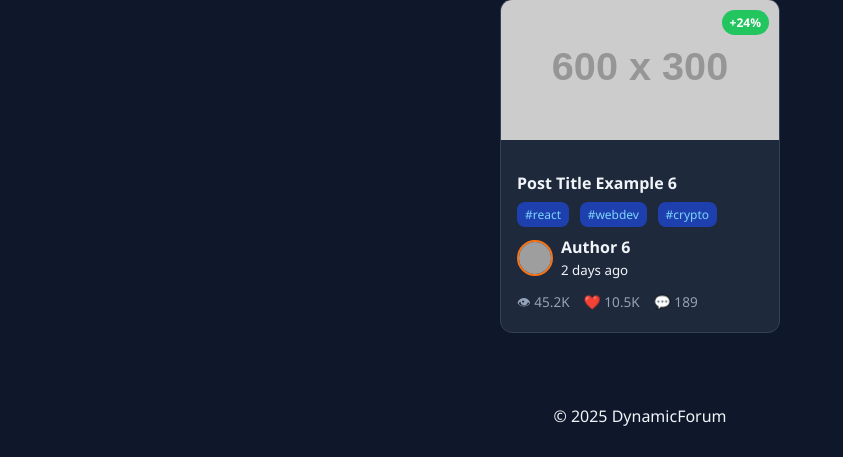
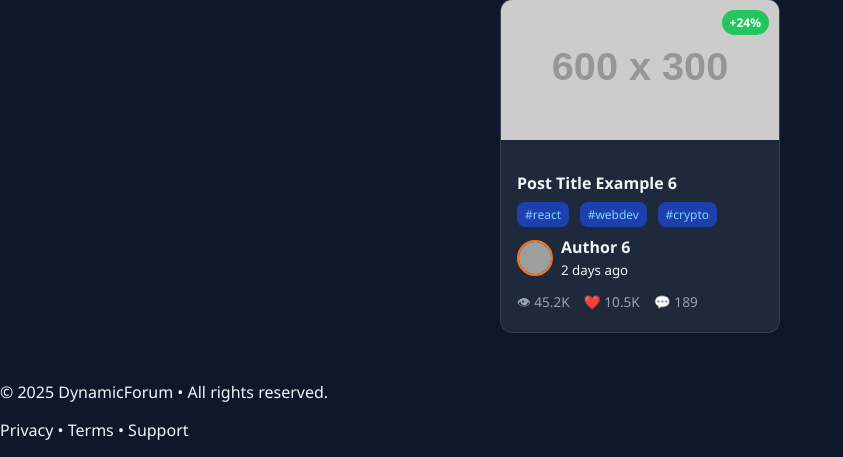
Before and after one commit to mejbah330/Forum, a PHP site: page /DynamicForum/ in a window 1280 px wide. Shown: the part 1920-2377 px from the top of the page, without its empty margins (0-843 px from the left). Before the commit the page ends 2346 px from the top, so only its background shows below. Run offline with PHP 8.4, Linux system fonts and the light colour scheme; grey boxes labelled with a size stand in for pictures from a placeholder-image service; some libraries are stand-ins or nearby versions; grey boxes are pictures that could not be loaded.

Commit message:
Update Footer.php

```diff
--- a/Includes/Footer.php
+++ b/Includes/Footer.php
@@ -1,6 +1,15 @@
 </main>
-<footer>
-  <p style="text-align:center; margin-top:40px;">© <?= date('Y') ?> DynamicForum</p>
+
+<footer class="footer">
+  <div class="footer-content">
+    <p>© <?= date('Y') ?> DynamicForum • All rights reserved.</p>
+    <p class="footer-links">
+      <a href="#">Privacy</a> •
+      <a href="#">Terms</a> •
+      <a href="#">Support</a>
+    </p>
+  </div>
 </footer>
+
 </body>
 </html>
```
